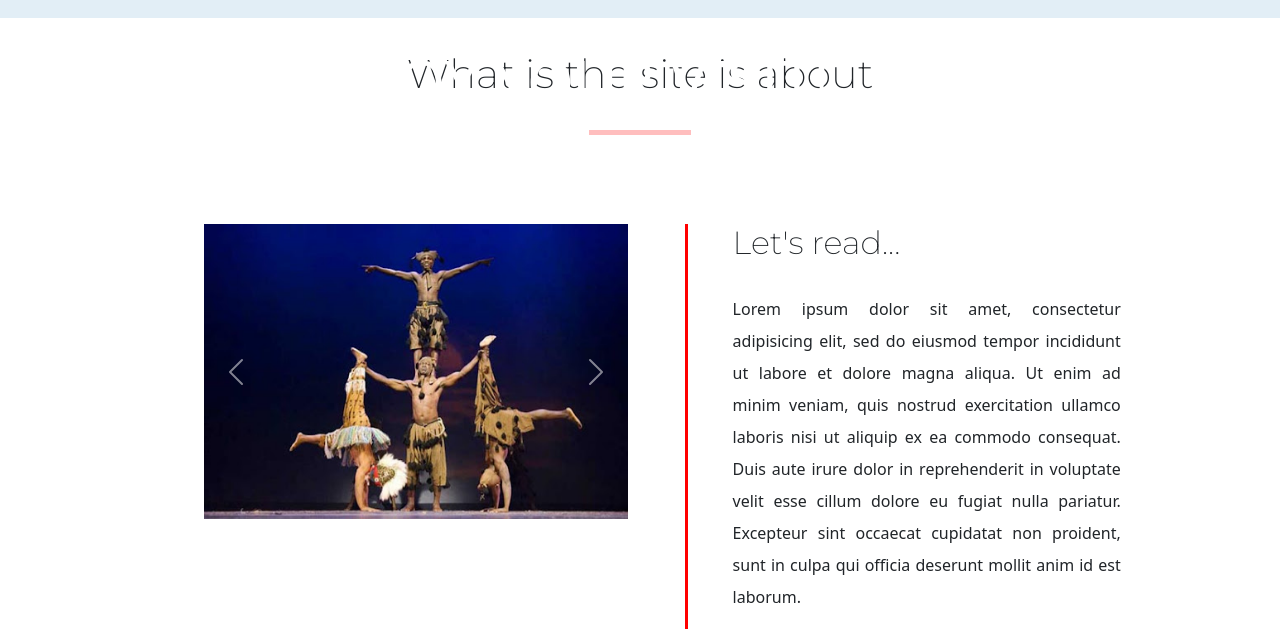
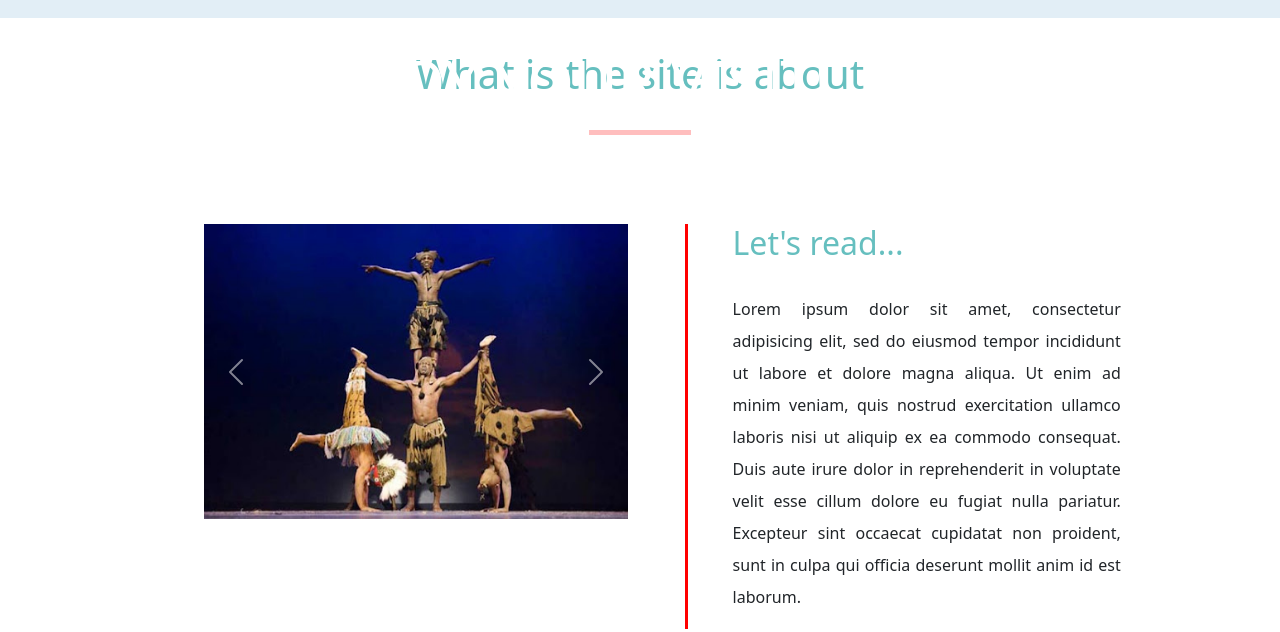
Before and after one commit to SauWebProgramming/websayfasi-Alpha871, a plain HTML site: page index.html in a window 1280 px wide. Shown: the part 419-1051 px from the top of the page. Drawn offline with nearby package versions, Linux system fonts and the light colour scheme; files whose address does not match are found by name.

Commit message:
title have changed

```diff
--- a/Main/styles.css
+++ b/Main/styles.css
@@ -19,10 +19,11 @@ body{
   font-weight: 900;
   font-size: 2.5rem;
 }
-h1,h2,h3 {
-  font-family: "Montserrat";
-  font-weight: 900;
+
+#content h1, h2 {
+  color : #66BFBF;
 }
+
 
 
 
```
